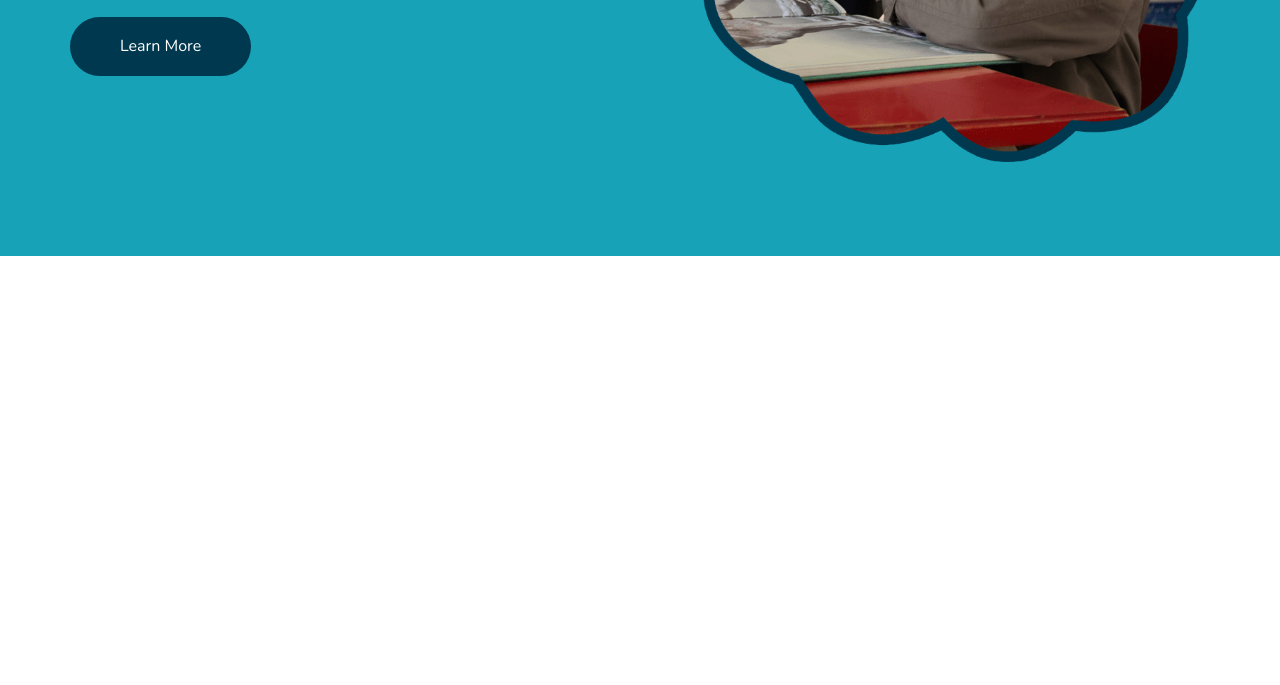
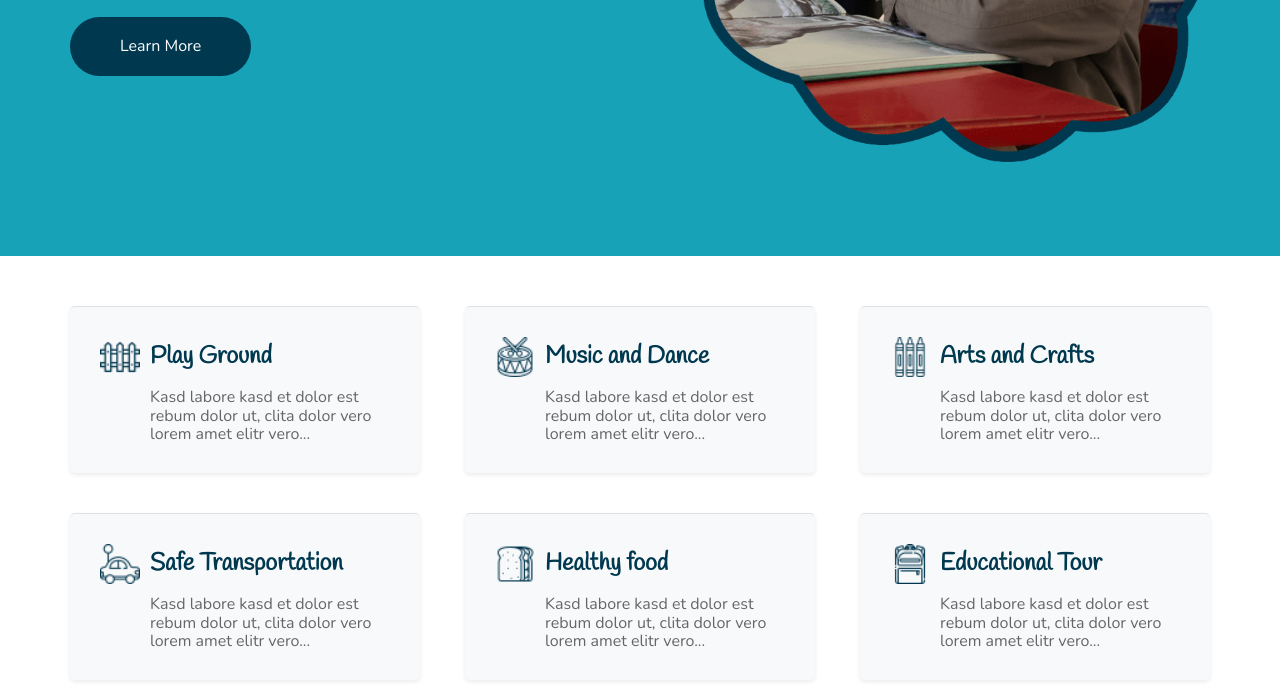
Before and after one commit to Cisco1cisco/Kidkinder-Template, a plain HTML site: page index.html in a window 1280 px wide. Shown: the part 543-1228 px from the top of the page. Before the commit the page ends 800 px from the top, so only its background shows below. Drawn offline with nearby package versions, Linux system fonts and the light colour scheme.

Commit message:
Added the Facilities Section

```diff
--- a/css/main.css
+++ b/css/main.css
@@ -313,3 +313,78 @@ header .container .menu span {
 }
 
 /* End Landing */
+
+/* Start Facilities */
+
+.facilities {
+    padding-top: 50px;
+    padding-bottom: 50px;
+}
+
+.facilities .container {
+    display: flex;
+    justify-content: space-between;
+    align-items: flex-start;
+    flex-wrap: wrap;
+}
+
+@media (max-width: 768px) {
+    .facilities .container {
+        width: 80%;
+    }
+}
+
+@media (max-width: 576px) {
+    .facilities .container {
+        width: 100%;
+    }
+}
+
+.facilities .container .ob {
+    flex-basis: calc((100% / 3) - 30px);
+    display: flex;
+    margin-bottom: 40px;
+    background-color: #f8f9fa;
+    border-top: 1px solid #dee2e6;
+    padding: 30px;
+    box-shadow: 0 0.125rem 0.25rem rgb(0 0 0 / 8%);
+    border-radius: 5px;
+    -webkit-border-radius: 5px;
+    -moz-border-radius: 5px;
+    -ms-border-radius: 5px;
+    -o-border-radius: 5px;
+}
+
+@media (max-width: 991px) {
+    .facilities .container .ob {
+        flex-basis: calc((100% / 2) - 30px);
+    }
+}
+
+@media (max-width: 768px) {
+    .facilities .container .ob {
+        flex-basis: 100%;
+    }
+}
+
+.facilities .container .ob .image {
+    margin-right: 10px;
+}
+
+.facilities .container .ob .image img {
+    width: 40px;
+}
+
+.facilities .container .ob .text h4 {
+    color: var(--sec-color, #00394f);
+    font-size: 24px;
+    font-family: 'Handlee', cursive;
+    margin-bottom: 10px;
+    line-height: 1.7;
+}
+
+.facilities .container .ob .text p {
+    color: var(--parg-color, #666666);
+}
+
+/* End Facilities */
--- a/index.html
+++ b/index.html
@@ -75,6 +75,66 @@
         </div>
     </div>
     <!-- End Landing -->
+    <!-- Start Facilities -->
+    <div class="facilities">
+        <div class="container">
+            <div class="ob">
+                <div class="image">
+                    <img src="./photos/fence.png" alt="photo">
+                </div>
+                <div class="text">
+                    <h4>Play Ground</h4>
+                    <p>Kasd labore kasd et dolor est rebum dolor ut, clita dolor vero lorem amet elitr vero...</p>
+                </div>
+            </div>
+            <div class="ob">
+                <div class="image">
+                    <img src="./photos/drum.png" alt="photo">
+                </div>
+                <div class="text">
+                    <h4>Music and Dance</h4>
+                    <p>Kasd labore kasd et dolor est rebum dolor ut, clita dolor vero lorem amet elitr vero...</p>
+                </div>
+            </div>
+            <div class="ob">
+                <div class="image">
+                    <img src="./photos/crayon-pen.png" alt="photo">
+                </div>
+                <div class="text">
+                    <h4>Arts and Crafts</h4>
+                    <p>Kasd labore kasd et dolor est rebum dolor ut, clita dolor vero lorem amet elitr vero...</p>
+                </div>
+            </div>
+            <div class="ob">
+                <div class="image">
+                    <img src="./photos/toy-car.png" alt="photo">
+                </div>
+                <div class="text">
+                    <h4>Safe Transportation</h4>
+                    <p>Kasd labore kasd et dolor est rebum dolor ut, clita dolor vero lorem amet elitr vero...</p>
+                </div>
+            </div>
+            <div class="ob">
+                <div class="image">
+                    <img src="./photos/sandwich.png" alt="photo">
+                </div>
+                <div class="text">
+                    <h4>Healthy food</h4>
+                    <p>Kasd labore kasd et dolor est rebum dolor ut, clita dolor vero lorem amet elitr vero...</p>
+                </div>
+            </div>
+            <div class="ob">
+                <div class="image">
+                    <img src="./photos/school-bag.png" alt="photo">
+                </div>
+                <div class="text">
+                    <h4>Educational Tour</h4>
+                    <p>Kasd labore kasd et dolor est rebum dolor ut, clita dolor vero lorem amet elitr vero...</p>
+                </div>
+            </div>
+        </div>
+    </div>
+    <!-- End Facilities -->
 </body>
 
 </html>
```
Also changed, not shown: photos/crayon-pen.png (added), photos/drum.png (added), photos/fence.png (added), photos/sandwich.png (added), photos/school-bag.png (added), photos/toy-car.png (added).
